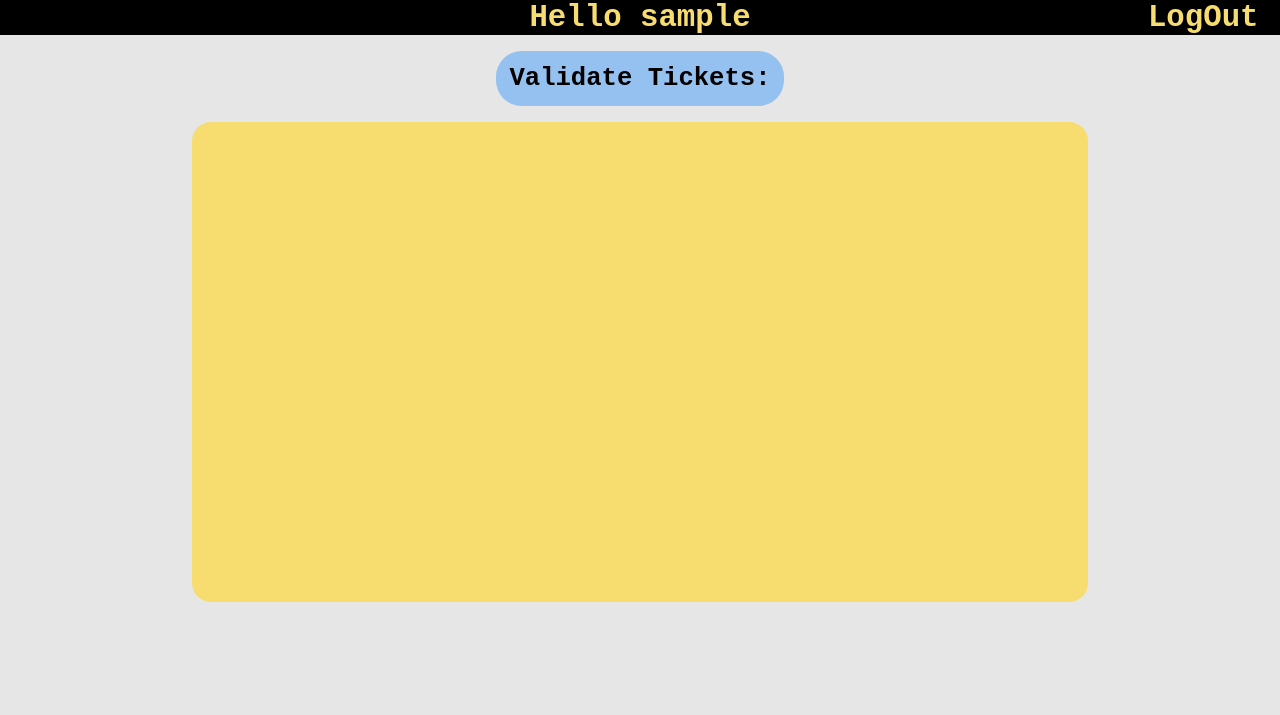
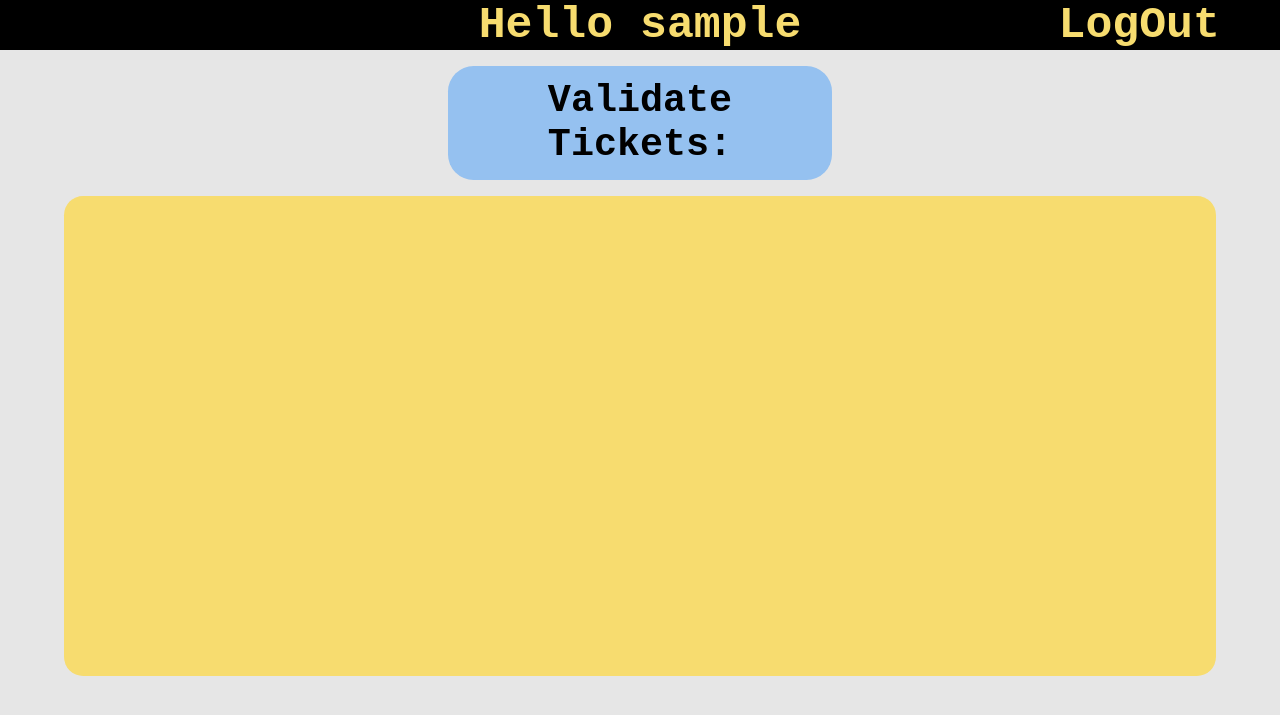
Before and after one commit to PaulVLAD22/-PHP-Airline-Project, a PHP site: page /adminHome.php in a window 1280 px wide. Shown: the top 715 px of the page. Run offline with PHP 8.4, Linux system fonts and the light colour scheme; the visitor is signed in with stand-in values (Sample User, id 1); data that the repository does not hold is empty.

Commit message:
Update adminHome.css

```diff
--- a/CSS/adminHome.css
+++ b/CSS/adminHome.css
@@ -117,3 +117,29 @@ body{
   font-family: 'Courier New', Courier, monospace;
   font-weight: bold;
 }
+
+@media screen and (max-width: 1300px) {
+  .ticket_id_input{
+    font-size:2vw;
+  }
+  .ticketInfo{
+    font-size:1.5vw;
+    width:80vw;
+    overflow-x: scroll;
+  }
+  #logOutBtn{
+    width:20vw;
+    font-size:3.5vw;
+  }
+  #ticketsList{
+    width:90vw;
+  }
+  #topBar h2{
+    width:30vw;
+    font-size:3.5vw;
+  }
+  #validateTickets{
+    font-size:3vw;
+    width:30vw;
+  }
+}
```
